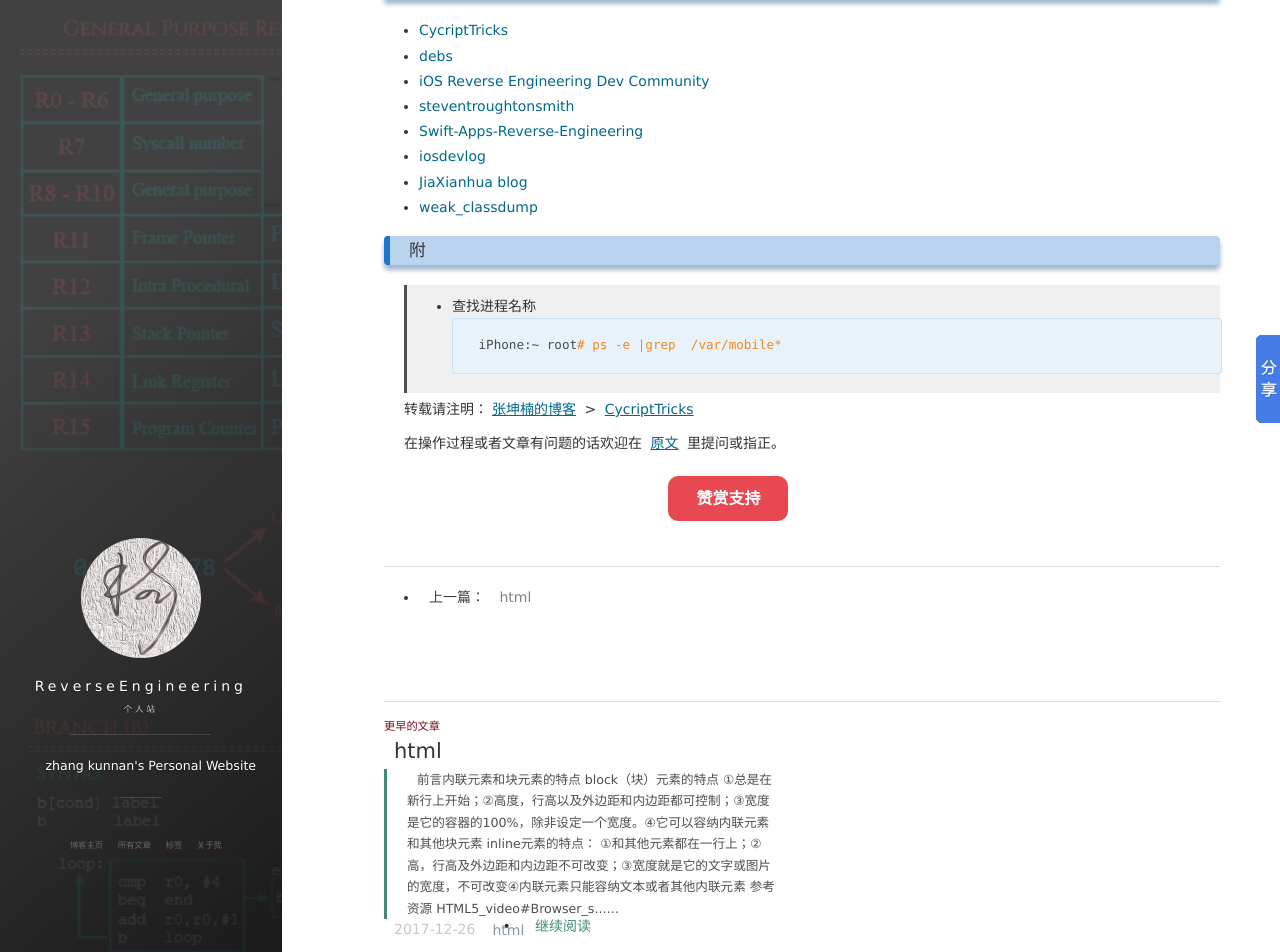
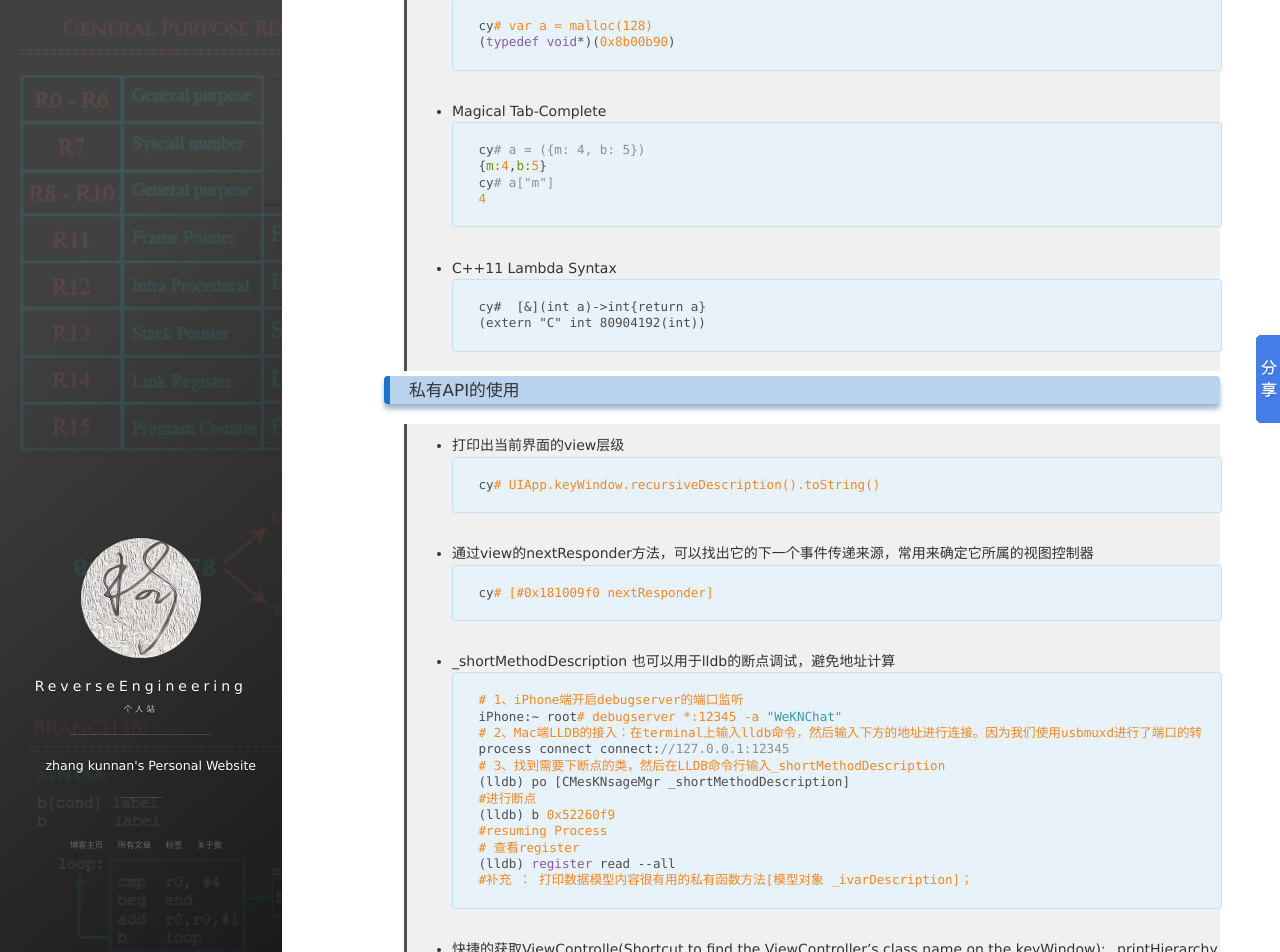
Before and after one commit to zhangkn/zhangkn.github.io, a Jekyll site: the page built from _posts/2017-12-29-CycriptTricks.md, in a window 1280 px wide and 1400 px high, scrolled down 1759 px. Shown: the top 952 px of the window. Built offline with Jekyll 4.4.1, drawn with Linux system fonts in a browser that asks for light colours; nearby versions of some CDN libraries; comment, search, counter and statistics services are not loaded; some of the changed text lies outside the part shown.

Commit message:
CycriptTricks

````diff
--- a/_posts/2017-12-29-CycriptTricks.md
+++ b/_posts/2017-12-29-CycriptTricks.md
@@ -84,6 +84,73 @@ cy# choose(CALayer) instanceof Array
 true
 ```
 
+>* Foreign Function Calls
+```
+cy# var a = malloc(128)
+(typedef void*)(0x8b00b90)
+```
+
+>* Magical Tab-Complete
+```
+cy# a = ({m: 4, b: 5})
+{m:4,b:5}
+cy# a["m"]
+4
+```
+
+>* C++11 Lambda Syntax
+```
+cy#  [&](int a)->int{return a}
+(extern "C" int 80904192(int))
+```
+
+### 私有API的使用
+
+>* 打印出当前界面的view层级
+```
+cy# UIApp.keyWindow.recursiveDescription().toString()
+```
+
+>* 通过view的nextResponder方法，可以找出它的下一个事件传递来源，常用来确定它所属的视图控制器
+```
+cy# [#0x181009f0 nextResponder]
+```
+
+>* _shortMethodDescription 也可以用于lldb的断点调试，避免地址计算
+```
+# 1、iPhone端开启debugserver的端口监听
+iPhone:~ root# debugserver *:12345 -a "WeKNChat"
+# 2、Mac端LLDB的接入：在terminal上输入lldb命令，然后输入下方的地址进行连接。因为我们使用usbmuxd进行了端口的转发，因此可以使用本地的环回测试地址来进行debugserver的连接。
+process connect connect://127.0.0.1:12345
+# 3、找到需要下断点的类，然后在LLDB命令行输入_shortMethodDescription
+(lldb) po [CMesKNsageMgr _shortMethodDescription]
+#进行断点
+(lldb) b 0x52260f9
+#resuming Process
+# 查看register
+(lldb) register read --all
+#补充 ： 打印数据模型内容很有用的私有函数方法[模型对象 _ivarDescription]；
+```
+
+>* 快捷的获取ViewControlle(Shortcut to find the ViewController’s class name on the keyWindow): _printHierarchy
+```
+#支持iOS8之后
+cy# [[[UIWindow keyWindow] rootViewController] _printHierarchy].toString()
+```
+>* _ivarDescription: Prints all names and values of instance variables of a specified object
+```
+cy# [#0x5822600 _ivarDescription].toString()
+```
+>* _autolayoutTrace:基于layout展示View架构
+```
+cy# [[UIApp keyWindow] _autolayoutTrace].toString()
+```
+>* choose():get an array of existing objects of a certain class(当前堆栈中查找到特定类的对象数据)
+```
+cy# a = choose(UILabel).toString()
+```
+
+
 
 
 
@@ -96,6 +163,8 @@ true
 - [iosdevlog](http://iosdevlog.com/)
 - [JiaXianhua blog](https://jiaxianhua.github.io/)
 - [weak_classdump](https://github.com/limneos/weak_classdump)
+- [Powerful private methods for debugging in Cycript & LLDB](http://iosre.com/t/powerful-private-methods-for-debugging-in-cycript-lldb/3414)
+
 
 
 ### 附
````
